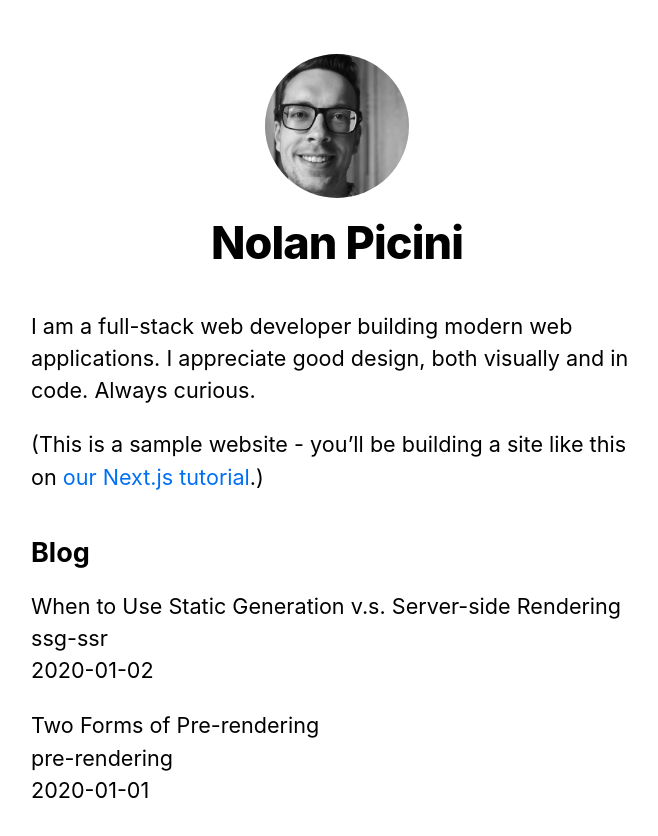
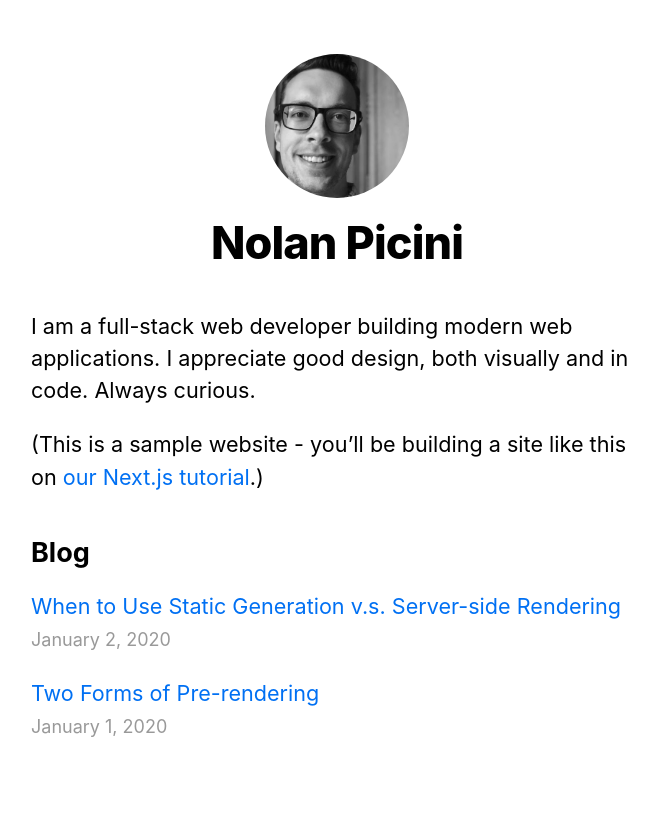
Before and after one commit to NolanPic/nextjs-blog, a Next.js app: page / in a window 1280 px wide. Shown: the top 836 px of the page, without its empty margins (303-961 px from the left). Built offline with nearby package versions, Linux system fonts and the light colour scheme.

Commit message:
Link to posts from index

```diff
--- a/pages/index.js
+++ b/pages/index.js
@@ -1,6 +1,8 @@
 import Head from "next/head";
+import Link from "next/link";
 import { getSortedPostsData } from "../lib/posts";
 import Layout, { siteTitle } from "../components/layout";
+import Date from "../components/date";
 import utilStyles from "../styles/utils.module.css";
 
 export default function Home({ allPostsData }) {
@@ -24,11 +26,13 @@
         <ul className={utilStyles.list}>
           {allPostsData.map(({ id, date, title }) => (
             <li className={utilStyles.listItem} key={id}>
-              {title}
+              <Link href="/posts/[id]" as={`/posts/${id}`}>
+                <a>{title}</a>
+              </Link>
               <br />
-              {id}
-              <br />
-              {date}
+              <small className={utilStyles.lightText}>
+                <Date dateString={date} />
+              </small>
             </li>
           ))}
         </ul>
```
